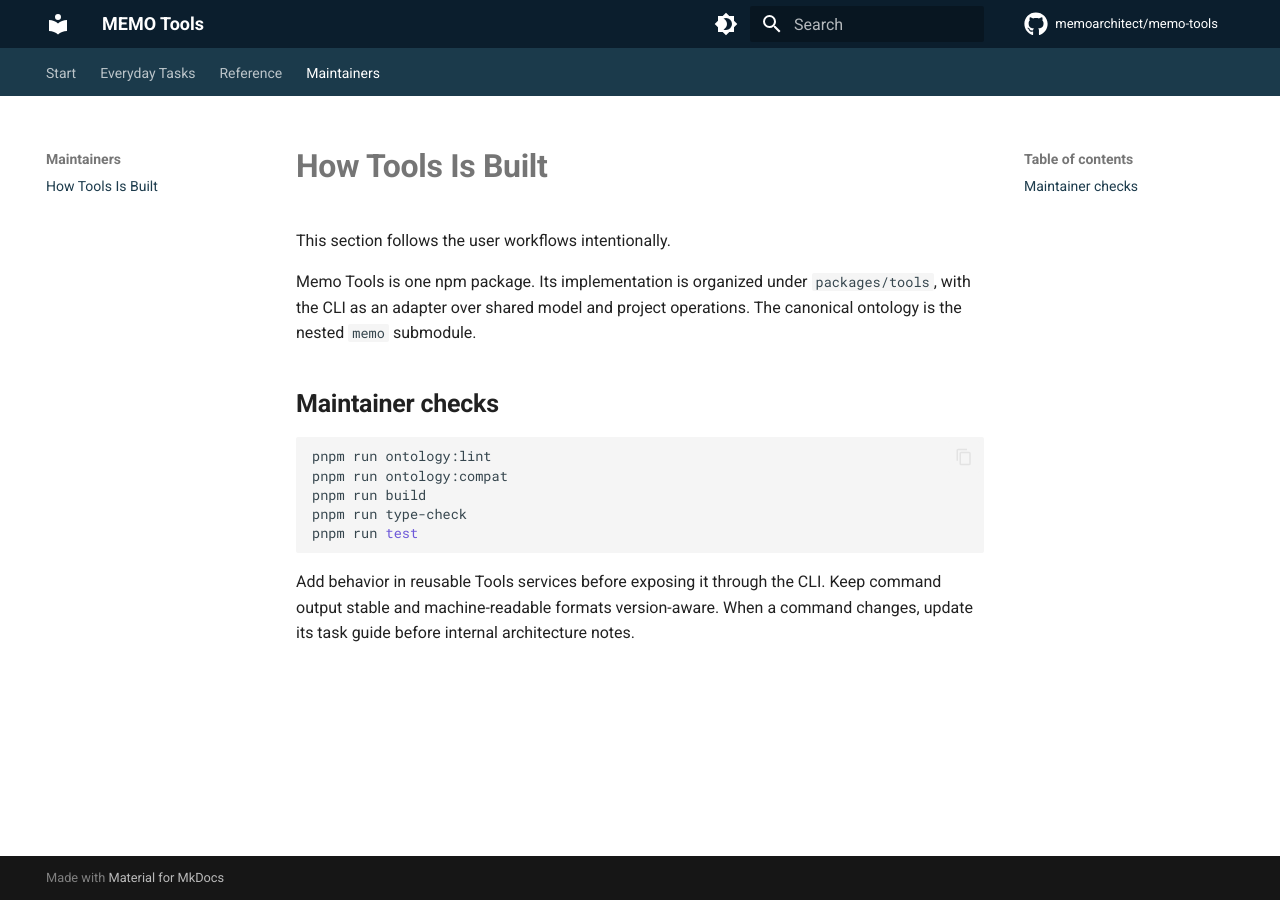
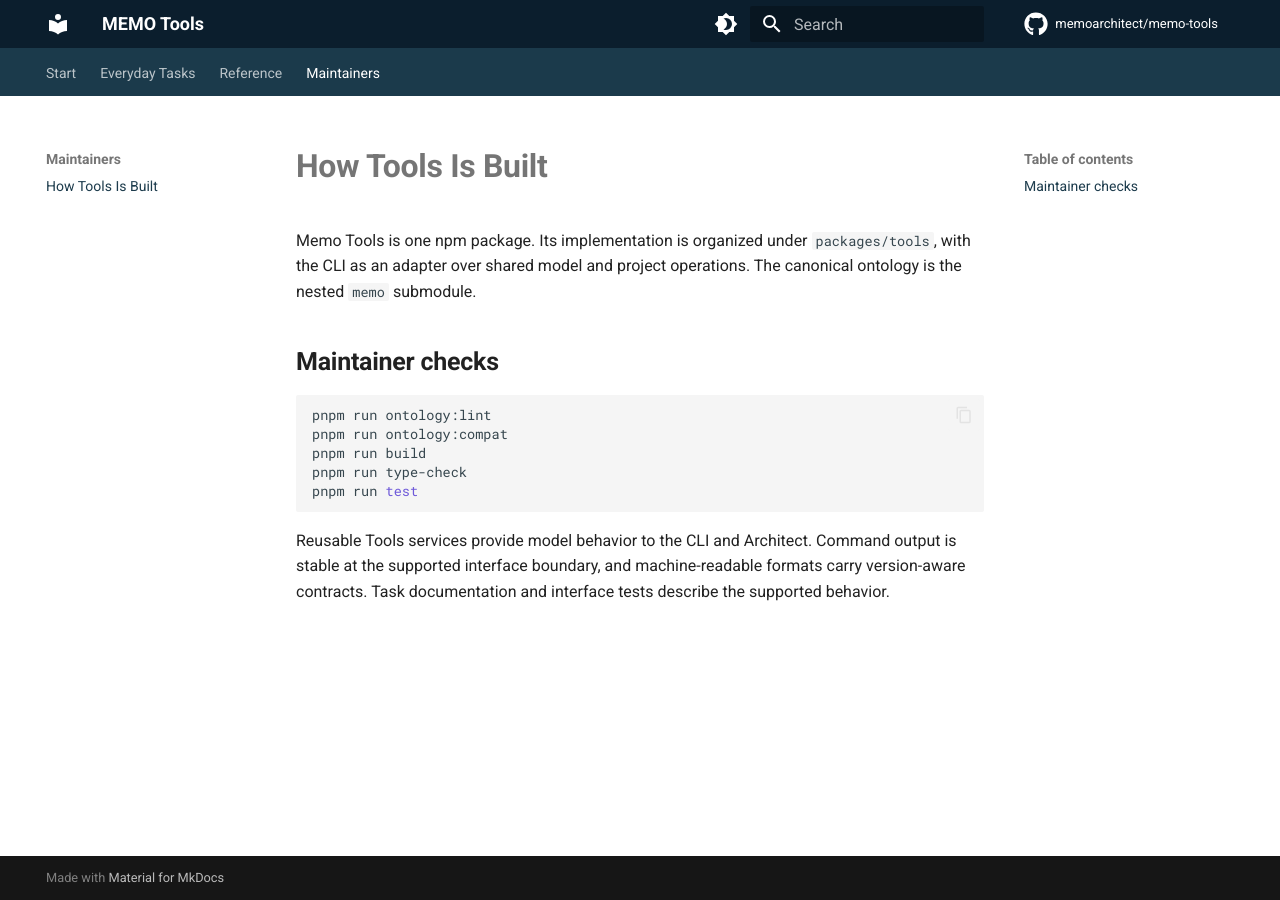
Before and after one commit to memoarchitect/memo-tools, an MkDocs documentation site: the page built from docs/maintainers/implementation.md, in a window 1280 px wide. Built offline with MkDocs 1.6.1 and Material for MkDocs 9.7.7, drawn with Linux system fonts in a browser that asks for light colours; comment, search, counter and statistics services are not loaded.

Commit message:
docs: describe tools as a stable adopter hierarchy

````diff
--- a/docs/maintainers/implementation.md
+++ b/docs/maintainers/implementation.md
@@ -1,6 +1,4 @@
 # How Tools Is Built
-
-This section follows the user workflows intentionally.
 
 Memo Tools is one npm package. Its implementation is organized under
 `packages/tools`, with the CLI as an adapter over shared model and project
@@ -16,6 +14,7 @@ pnpm run type-check
 pnpm run test
 ```
 
-Add behavior in reusable Tools services before exposing it through the CLI.
-Keep command output stable and machine-readable formats version-aware. When a
-command changes, update its task guide before internal architecture notes.
+Reusable Tools services provide model behavior to the CLI and Architect.
+Command output is stable at the supported interface boundary, and
+machine-readable formats carry version-aware contracts. Task documentation and
+interface tests describe the supported behavior.
````
Also changed, not shown: README.md (+4 -4 lines), docs/reference/configuration.md (+1 -1 lines), docs/tasks/validate.md (+1 -1 lines).
